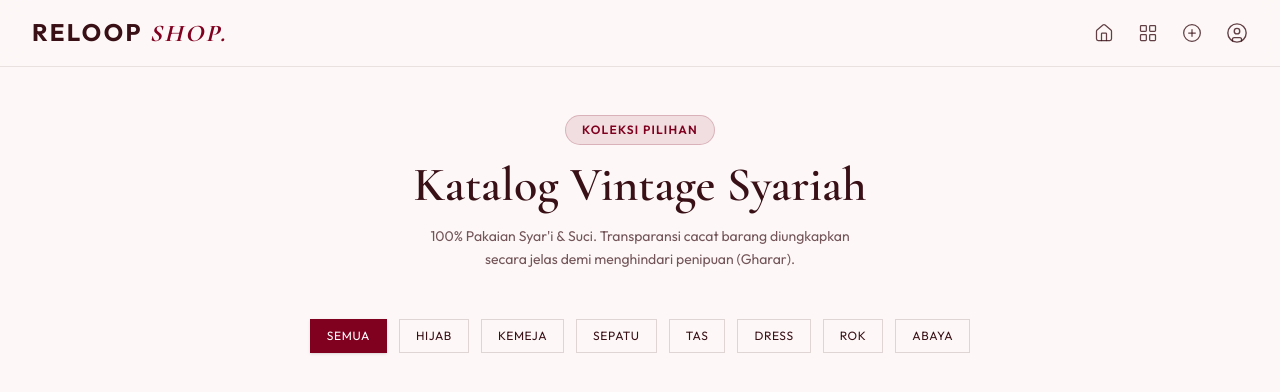
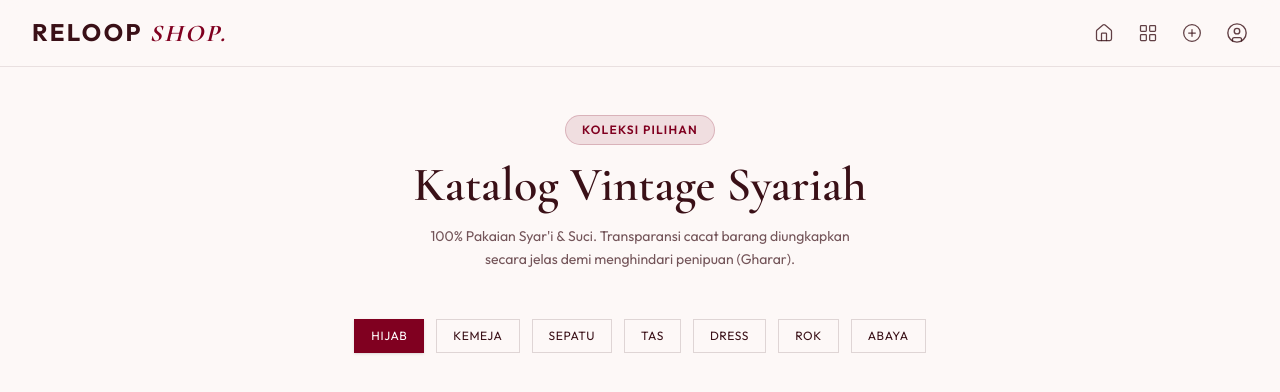
Before and after one commit to adilaseptianaputri894-arch/RELOOP-SHOP., a Next.js app: page /katalog in a window 1280 px wide. Shown: the top 392 px of the page. Built offline with nearby package versions, Linux system fonts and the light colour scheme; no server answers.

Commit message:
Remove 'Semua' category

```diff
--- a/src/app/katalog/page.jsx
+++ b/src/app/katalog/page.jsx
@@ -8,7 +8,7 @@ const DUMMY_PRODUCTS = [];
 
 export default function Katalog() {
   const [products, setProducts] = useState([]);
-  const [activeCategory, setActiveCategory] = useState("Semua");
+  const [activeCategory, setActiveCategory] = useState("Hijab");
   const [selectedProduct, setSelectedProduct] = useState(null);
   const { addToCart } = useCart();
   const [addedToast, setAddedToast] = useState(false);
@@ -60,7 +60,7 @@ export default function Katalog() {
 
         {/* Filter bar */}
         <div className="flex flex-wrap gap-3 mb-10 justify-center">
-          {["Semua", "Hijab", "Kemeja", "Sepatu", "Tas", "Dress", "Rok", "Abaya"].map((cat) => (
+          {["Hijab", "Kemeja", "Sepatu", "Tas", "Dress", "Rok", "Abaya"].map((cat) => (
             <button
               key={cat}
               onClick={() => setActiveCategory(cat)}
```
